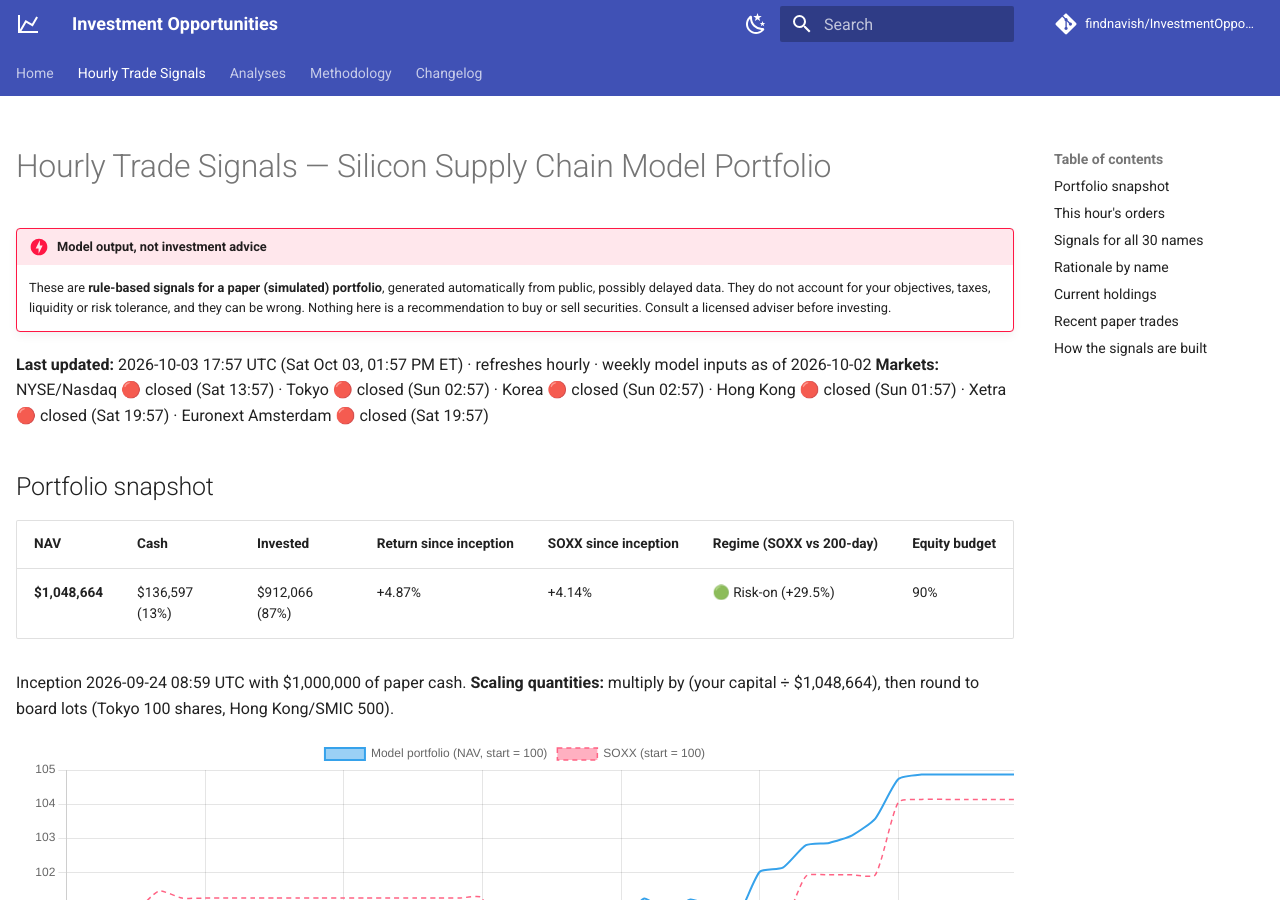
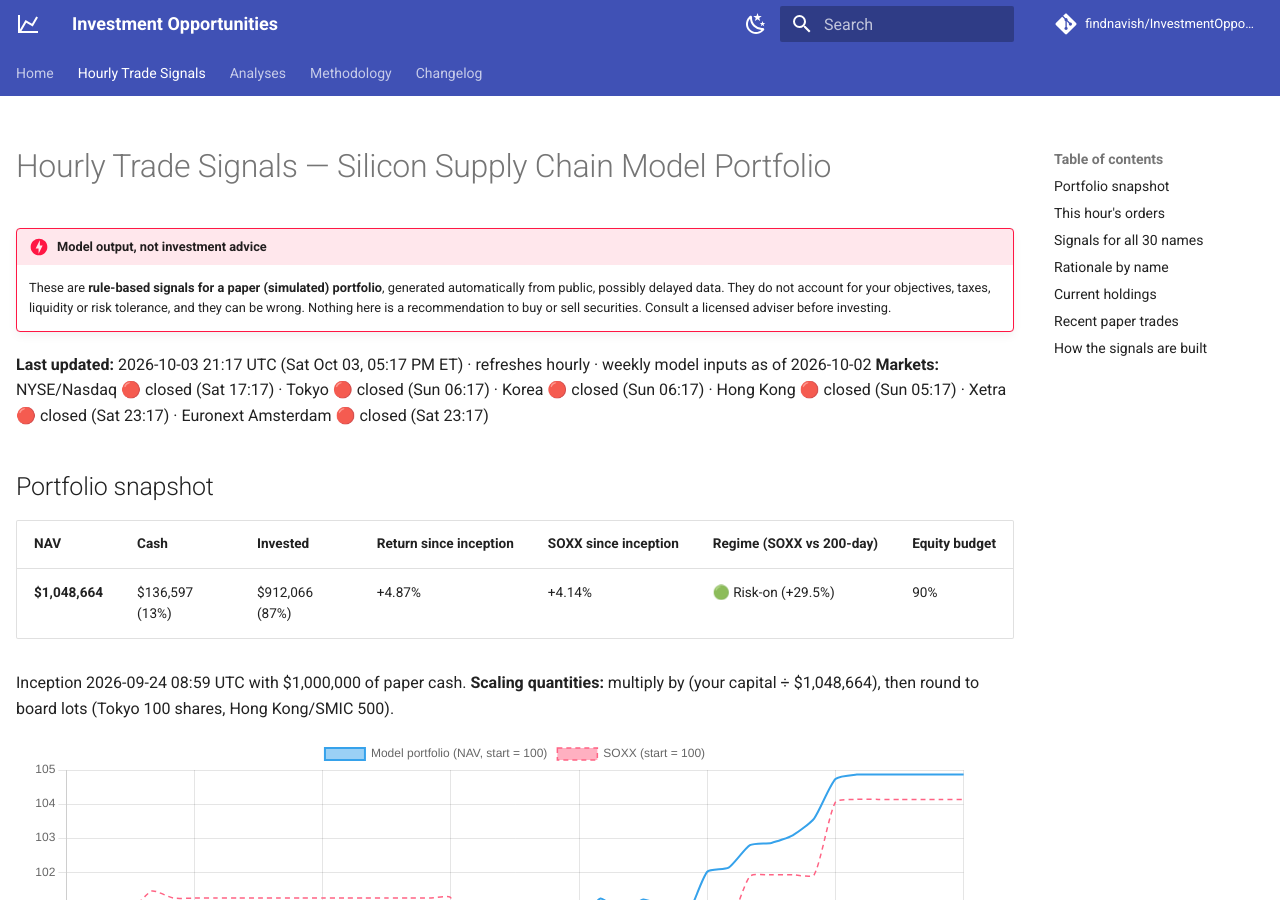
Before and after one commit to findnavish/InvestmentOpportunities, an MkDocs documentation site: the page built from docs/trade-signals/index.md, in a window 1280 px wide and 900 px high. Built offline with MkDocs 1.6.1 and Material for MkDocs 9.7.7, drawn with Linux system fonts in a browser that asks for light colours; comment, search, counter and statistics services are not loaded.

Commit message:
Signals update 2026-10-03 21:17 UTC

```diff
--- a/docs/trade-signals/index.md
+++ b/docs/trade-signals/index.md
@@ -8,8 +8,8 @@ hide:
 !!! danger "Model output, not investment advice"
     These are **rule-based signals for a paper (simulated) portfolio**, generated automatically from public, possibly delayed data. They do not account for your objectives, taxes, liquidity or risk tolerance, and they can be wrong. Nothing here is a recommendation to buy or sell securities. Consult a licensed adviser before investing.
 
-**Last updated:** 2026-10-03 17:57 UTC (Sat Oct 03, 01:57 PM ET) · refreshes hourly · weekly model inputs as of 2026-10-02
-**Markets:** NYSE/Nasdaq 🔴 closed (Sat 13:57) · Tokyo 🔴 closed (Sun 02:57) · Korea 🔴 closed (Sun 02:57) · Hong Kong 🔴 closed (Sun 01:57) · Xetra 🔴 closed (Sat 19:57) · Euronext Amsterdam 🔴 closed (Sat 19:57)
+**Last updated:** 2026-10-03 21:17 UTC (Sat Oct 03, 05:17 PM ET) · refreshes hourly · weekly model inputs as of 2026-10-02
+**Markets:** NYSE/Nasdaq 🔴 closed (Sat 17:17) · Tokyo 🔴 closed (Sun 06:17) · Korea 🔴 closed (Sun 06:17) · Hong Kong 🔴 closed (Sun 05:17) · Xetra 🔴 closed (Sat 23:17) · Euronext Amsterdam 🔴 closed (Sat 23:17)
 
 ## Portfolio snapshot
 
```
Also changed, not shown: docs/trade-signals/nav.json (+1 -1 lines).
